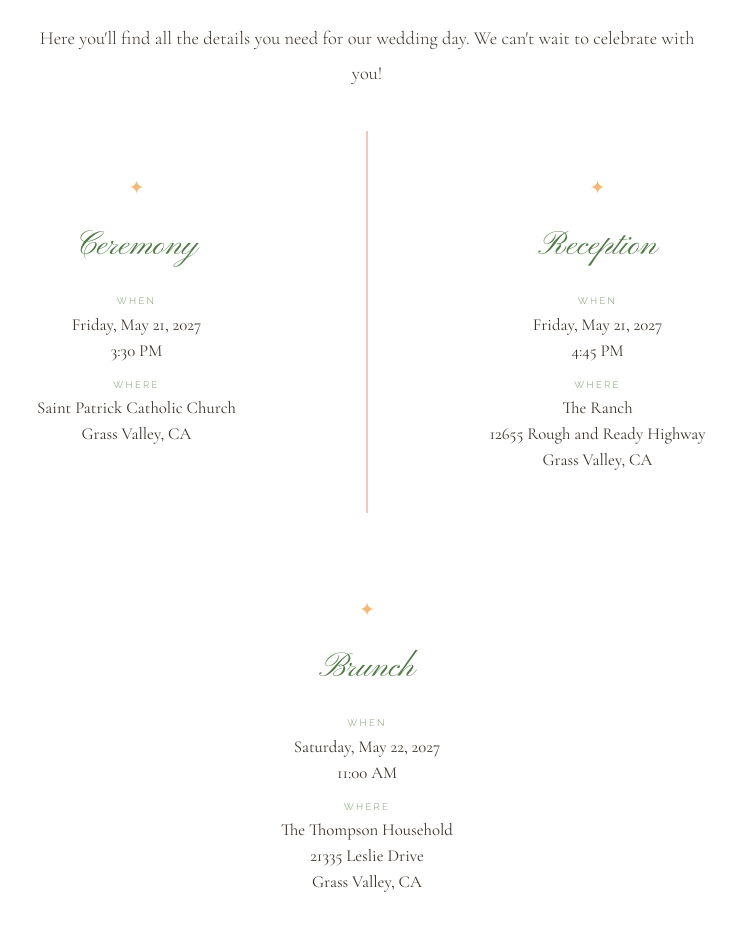
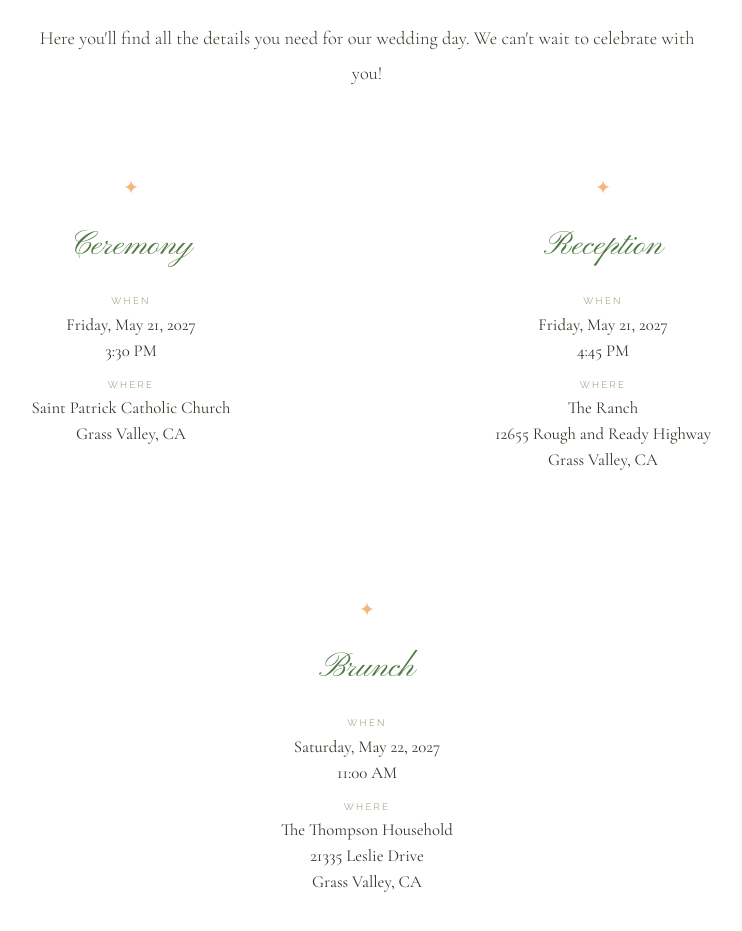
Before and after one commit to jacobmayoral7/Jordyn-and-Jacob, a plain HTML site: page index.html in a window 1280 px wide. Shown: the part 1320-2251 px from the top of the page, without its empty margins (273-1015 px from the left). Drawn offline with nearby package versions, Linux system fonts and the light colour scheme.

Commit message:
Update event-cards div with new styles

```diff
--- a/index.html
+++ b/index.html
@@ -935,7 +935,7 @@ footer {
     <div class="divider"><div class="divider-dot"></div></div>
     <p class="section-body">Here you'll find all the details you need for our wedding day. We can't wait to celebrate with you!</p>
 
-    <div class="event-cards">
+    <div class="event-cards" style="background: transparent; gap: 1.5rem;">
       <div class="event-card">
         <div class="event-icon">✦</div>
         <div class="event-title">Ceremony</div>
```
